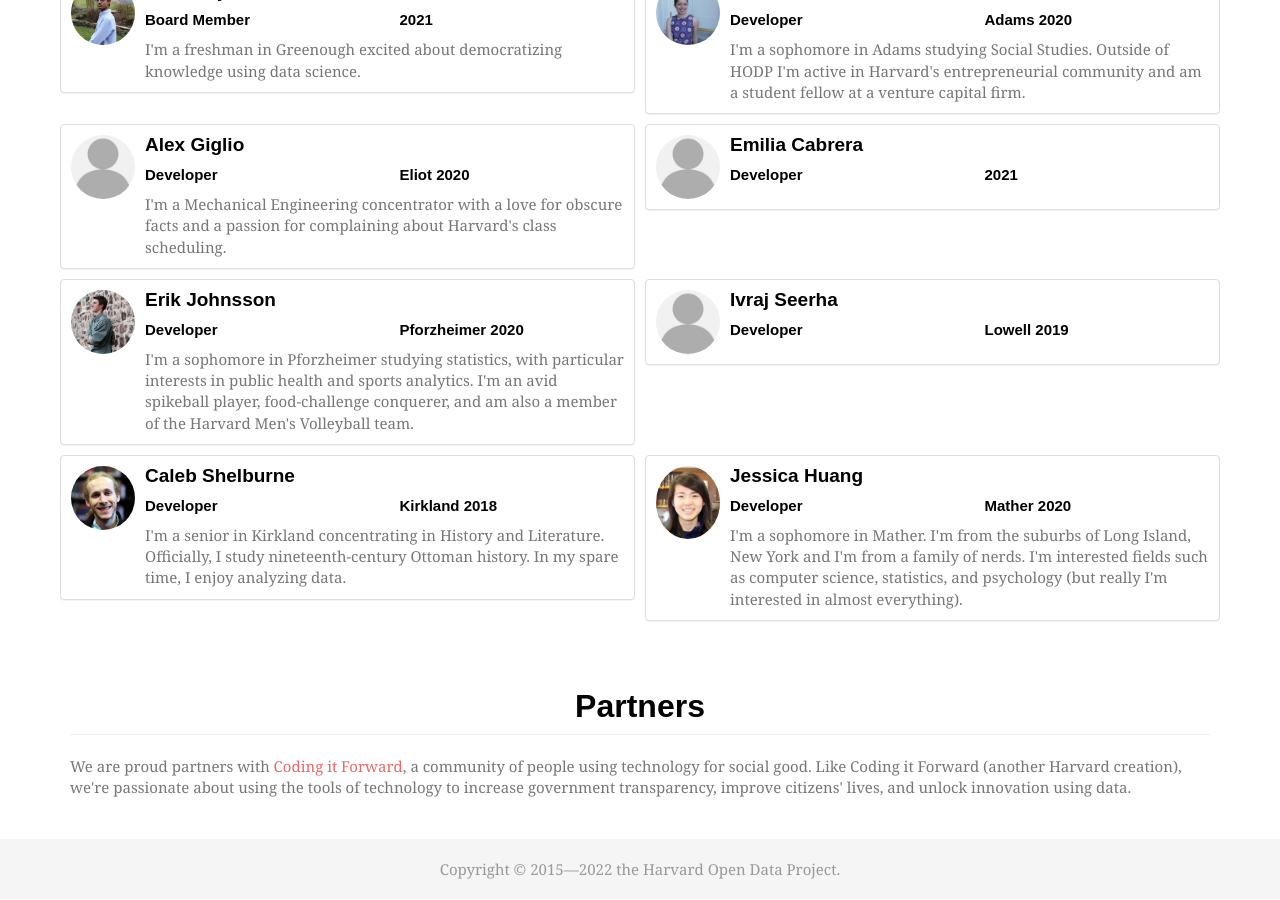
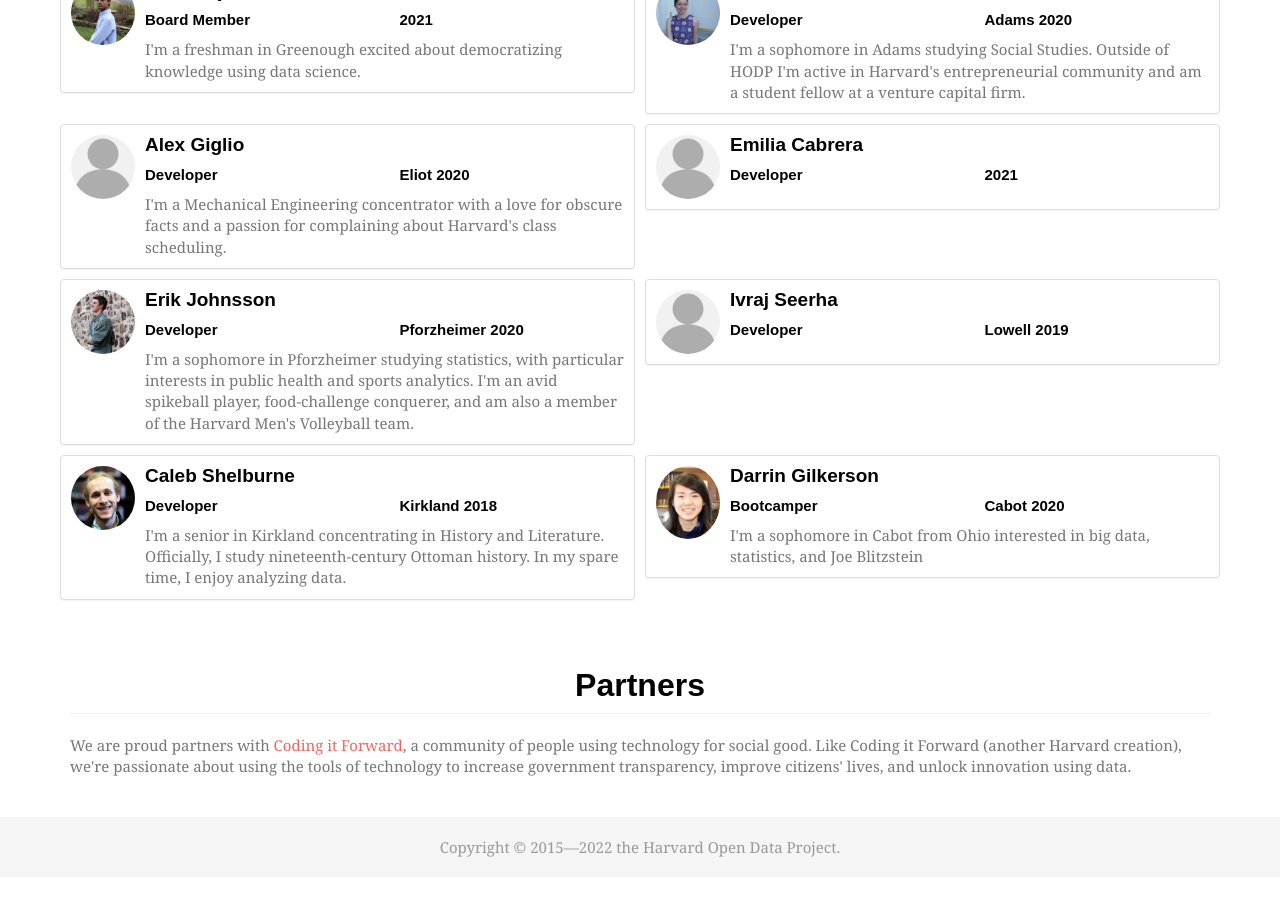
Before and after one commit to Eandalf7h/HarvardOpenData, a Jekyll site: the page built from about.html, in a window 1280 px wide and 900 px high, scrolled down 2028 px. Built offline with Jekyll 4.4.1, drawn with Linux system fonts in a browser that asks for light colours; nearby versions of some CDN libraries; some web fonts are replaced; after the commit the page ends 2907 px from its top, so only the background shows below that.

Commit message:
Adding myelf

```diff
--- a/_data/people.yml
+++ b/_data/people.yml
@@ -75,3 +75,8 @@
     year: 2020
     bio: I'm a sophomore in Mather. I'm from the suburbs of Long Island, New York and I'm from a family of nerds. I'm interested fields such as computer science, statistics, and psychology (but really I'm interested in almost everything).
     image: jessica-huang.png
+    name: Darrin Gilkerson
+    role: Bootcamper
+    house: Cabot
+    year: 2020
+    bio: I'm a sophomore in Cabot from Ohio interested in big data, statistics, and Joe Blitzstein
```
